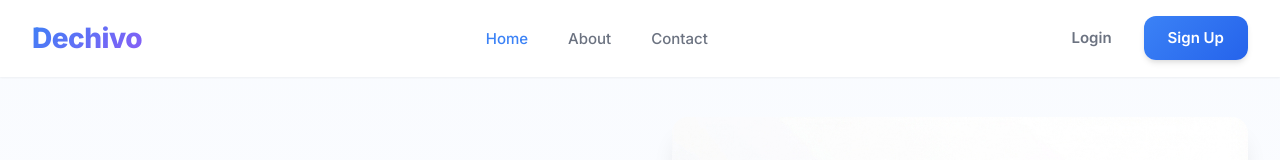
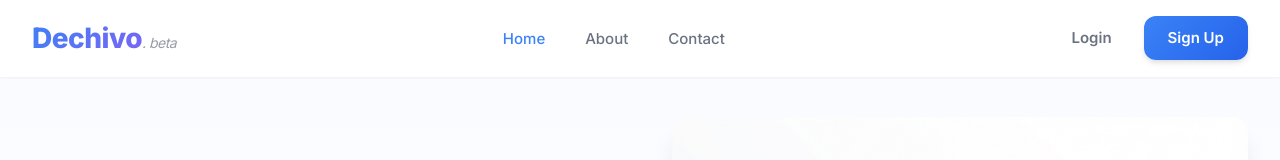
Before and after one commit to balu72/dechivo, a React app in the folder frontend/: page / in a window 1280 px wide. Shown: the top 160 px of the page. Built offline with nearby package versions, Linux system fonts and the light colour scheme; the HTML template or start-up script is replaced by a standard one.

Commit message:
Update logo to 'Dechivo. beta' with italic beta tag

```diff
--- a/frontend/src/EnhancementPage.jsx
+++ b/frontend/src/EnhancementPage.jsx
@@ -214,7 +214,7 @@ const EnhancementPage = () => {
             {/* Header */}
             <header className="header">
                 <div className="header-container">
-                    <div className="logo">Dechivo</div>
+                    <div className="logo">Dechivo<span className="beta-tag">. beta</span></div>
                     <nav className="nav">
                         <ul className="nav-links">
                             <li>
--- a/frontend/src/LandingPage.css
+++ b/frontend/src/LandingPage.css
@@ -86,6 +86,14 @@ body {
 
 .logo:hover {
   transform: scale(1.05);
+}
+
+.beta-tag {
+  font-size: 0.5em;
+  font-style: italic;
+  font-weight: 400;
+  opacity: 0.7;
+  -webkit-text-fill-color: var(--text-secondary);
 }
 
 .nav {
--- a/frontend/src/LandingPage.jsx
+++ b/frontend/src/LandingPage.jsx
@@ -103,7 +103,7 @@ const LandingPage = () => {
             {/* Header */}
             <header className={`header ${scrolled ? 'scrolled' : ''}`}>
                 <div className="header-container">
-                    <div className="logo">Dechivo</div>
+                    <div className="logo">Dechivo<span className="beta-tag">. beta</span></div>
                     <nav className="nav">
                         <ul className="nav-links">
                             <li>
```
